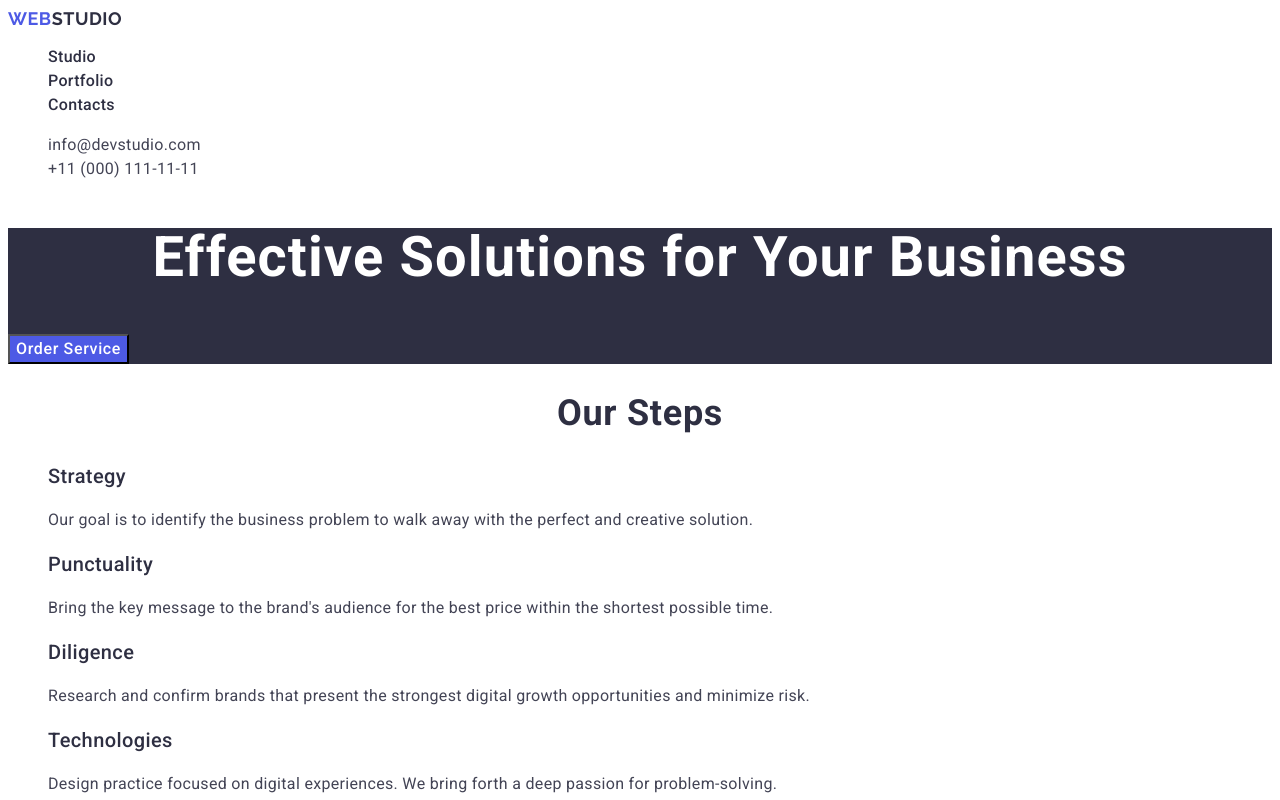
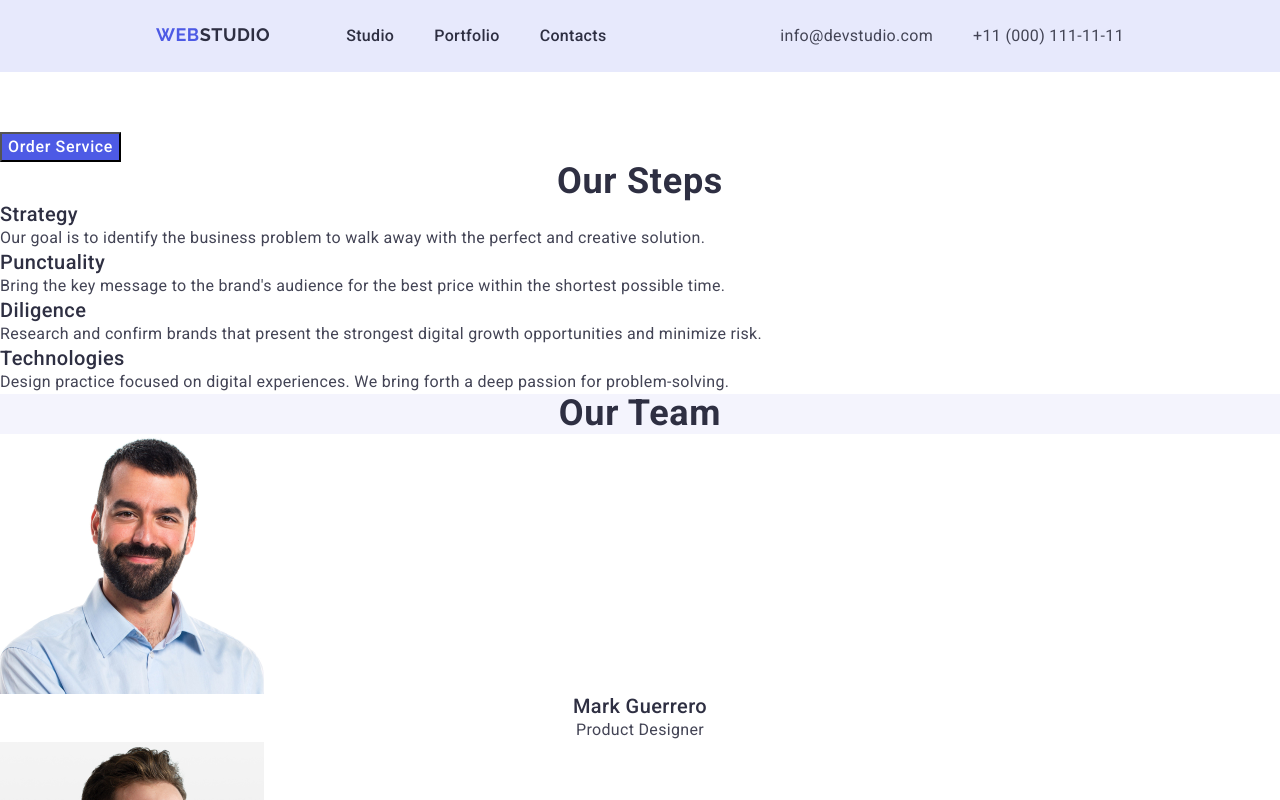
Before and after one commit to Westflag/goit-markup-hw-03, a plain HTML site: page index.html in a window 1280 px wide. Shown: the top 800 px of the page. Drawn offline with nearby package versions, Linux system fonts and the light colour scheme.

Commit message:
Implement header style and update styles for text

```diff
--- a/css/styles.css
+++ b/css/styles.css
@@ -13,15 +13,47 @@
     --color-modal-background: #fcfcfc; /* DAIRY */
 }
 
+.container {
+    max-width: 100%;
+    padding-left: 0;
+    padding-right: 0;
+    margin-left: 0;
+    margin-right: 0;
+}
+
 body {
     font-family: 'Roboto', sans-serif;
     color: var(--color-text);
     background-color: var(--color-white-background);
 }
 
+h1, h2, h3, h4, h5, h6 {
+    margin: 0;
+    padding: 0;
+    font-weight: normal;
+}
+
+p {
+    margin: 0;
+    padding: 0;
+    font-weight: normal;
+}
+
 ul {
+    margin: 0;
+    padding: 0;
     list-style: none;
 }
+
+nav, li {
+    margin: 0;
+    padding: 0;
+}
+
+img {
+    display: block;
+}
+
 
 .footer {
     background-color: var(--color-dark);
@@ -47,40 +79,73 @@ ul {
     color: var(--color-light);
 }
 
-.nav-link a {
+/* Header region */
+.header {
+    display: flex;
+    justify-content: space-between;
+    align-items: center;
+    padding: 24px 156px;
+    background-color: var(--color-accent);
+}
+
+.nav-menu {
+    display: flex;
+    justify-content: space-between;
+    gap: 76px;
+    margin: 0; /* Remove any default margin */
+    padding: 0; /* Remove any default padding */
+}
+
+.nav-list {
+    display: flex;
+    gap: 40px;
+    margin: 0;
+    padding: 0;
+}
+
+.nav-list a {
     color: var(--color-dark);
     text-decoration: none;
 }
 
-.nav-link a:hover {
+.nav-list a:hover {
     color: var(--color-pressed-state);
 }
 
-.nav-link a:active {
+.nav-list a:active {
     color: var(--color-pressed-state);
     text-decoration: underline;
 }
 
-.nav-link a:focus {
+.nav-list a:focus {
     color: var(--color-pressed-state);
 }
 
-.contact-link a {
+.contact-info {
+    display: flex;
+    gap: 40px;
+}
+
+.contact-info a {
     color: var(--color-text);
     text-decoration: none;
 }
 
-.contact-link a:hover {
+.contact-info a:hover {
     color: var(--color-pressed-state);
 }
 
-.contact-link a:focus {
+.contact-info a:focus {
     color: var(--color-pressed-state);
 }
 
-.section-title {
+/* end region */
+
+.section-order {
     background-color: var(--color-dark);
 }
+
+
 
 .section-team {
     background-color: var(--color-light);
@@ -112,6 +177,7 @@ ul {
 .button:focus {
     background-color: var(--color-pressed-state);
 }
+
 /* Title/Header 1 */
 .title {
     font-family: 'Roboto', sans-serif;
@@ -124,7 +190,7 @@ ul {
 }
 
 /* Header 2 */
-.section_title {
+.text-title {
     font-family: 'Roboto', sans-serif;
     font-weight: bold;
     font-size: 36px;
@@ -136,7 +202,7 @@ ul {
 }
 
 /* Header 3 */
-.section_subtitle {
+.text-subtitle {
     font-family: 'Roboto', sans-serif;
     font-weight: 500;
     font-size: 20px;
@@ -147,7 +213,7 @@ ul {
 }
 
 /* Body */
-.body {
+.text-body {
     font-family: 'Roboto', sans-serif;
     font-weight: normal;
     font-style: normal;
@@ -157,7 +223,7 @@ ul {
 }
 
 /* small */
-.small {
+.text-small {
     font-family: 'Roboto', sans-serif;
     font-weight: normal;
     font-size: 12px;
@@ -166,7 +232,7 @@ ul {
 }
 
 /* Body Medium */
-.body-medium {
+.text-body-medium {
     font-family: 'Roboto', sans-serif;
     font-weight: 500;
     font-size: 16px;
@@ -184,7 +250,7 @@ ul {
 }
 
 /* Link */
-.link {
+.text-link {
     font-family: 'Roboto', sans-serif;
     font-weight: normal;
     font-size: 12px;
--- a/index.html
+++ b/index.html
@@ -3,6 +3,9 @@
 <head>
   <meta charset="UTF-8" />
   <meta name="viewport" content="width=device-width, initial-scale=1.0" />
+  <link rel="stylesheet" href="https://cdnjs.cloudflare.com/ajax/libs/modern-normalize/3.0.1/modern-normalize.min.css"
+        integrity="sha512-q6WgHqiHlKyOqslT/lgBgodhd03Wp4BEqKeW6nNtlOY4quzyG3VoQKFrieaCeSnuVseNKRGpGeDU3qPmabCANg=="
+        crossorigin="anonymous" referrerpolicy="no-referrer" />
   <link rel="preconnect" href="https://fonts.googleapis.com" />
   <link rel="preconnect" href="https://fonts.gstatic.com" crossorigin />
   <link
@@ -21,77 +24,82 @@
 </head>
 <body>
 <header>
-      <nav>
+  <div class="container header">
+    <nav class="nav-menu">
       <a class="logo" href="./index.html">
         Web<span class="logo-dark">Studio</span>
       </a>
-        <ul>
-          <li class="nav-link body-medium">
-            <a class="body-medium" href="./index.html">Studio</a>
+      <ul class="nav-list">
+        <li>
+          <a class="text-body-medium" href="./index.html">Studio</a>
         </li>
-          <li class="nav-link body-medium">
-            <a class="body-medium" href="">Portfolio</a>
+        <li>
+          <a class="text-body-medium" href="">Portfolio</a>
         </li>
-          <li class="nav-link body-medium">
-            <a class="body-medium" href="">Contacts</a>
+        <li>
+          <a class="text-body-medium" href="">Contacts</a>
         </li>
       </ul>
     </nav>
-      <address class="body">
-        <ul>
-          <li class="contact-link">
-            <a class="body" href="mailto:info@devstudio.com"
-              >info@devstudio.com</a
-            >
+    <address>
+      <ul class="contact-info">
+        <li>
+          <a class="text-body" href="mailto:info@devstudio.com">info@devstudio.com</a>
         </li>
-          <li class="contact-link body">
-            <a class="body" href="tel:+110001111111">+11 (000) 111-11-11</a>
+        <li>
+          <a class="text-body" href="tel:+110001111111">+11 (000) 111-11-11</a>
         </li>
       </ul>
     </address>
+  </div>
 </header>
 <main>
-      <section class="section-title">
+  <section>
+    <div class="container">
     <h1 class="title">Effective Solutions for Your Business</h1>
     <button class="button button-text" type="button">Order Service</button>
+    </div>
   </section>
 
   <section>
-        <h2 class="section_title">Our steps</h2>
+    <div class="container">
+    <h2 class="text-title">Our steps</h2>
     <ul>
       <li>
-            <h3 class="section_subtitle">Strategy</h3>
-            <p class="body">
+        <h3 class="text-subtitle">Strategy</h3>
+        <p class="text-body">
           Our goal is to identify the business problem to walk away with the
           perfect and creative solution.
         </p>
       </li>
       <li>
-            <h3 class="section_subtitle">Punctuality</h3>
-            <p class="body">
+        <h3 class="text-subtitle">Punctuality</h3>
+        <p class="text-body">
           Bring the key message to the brand's audience for the best price
           within the shortest possible time.
         </p>
       </li>
       <li>
-            <h3 class="section_subtitle">Diligence</h3>
-            <p class="body">
+        <h3 class="text-subtitle">Diligence</h3>
+        <p class="text-body">
           Research and confirm brands that present the strongest digital
           growth opportunities and minimize risk.
         </p>
       </li>
       <li>
-            <h3 class="section_subtitle">Technologies</h3>
-            <p class="body">
+        <h3 class="text-subtitle">Technologies</h3>
+        <p class="text-body">
           Design practice focused on digital experiences. We bring forth a
           deep passion for problem-solving.
         </p>
       </li>
     </ul>
+    </div>
   </section>
 
   <section class="section-team">
-        <h2 class="section_title">Our Team</h2>
+    <div class="container">
+    <h2 class="text-title">Our Team</h2>
     <ul>
       <li class="team-item">
         <img
@@ -100,8 +108,8 @@
           width="264"
           height="260"
         />
-            <h3 class="section_subtitle">Mark Guerrero</h3>
-            <p class="body">Product Designer</p>
+        <h3 class="text-subtitle">Mark Guerrero</h3>
+        <p class="text-body">Product Designer</p>
       </li>
       <li class="team-item">
         <img
@@ -110,8 +118,8 @@
           width="264"
           height="260"
         />
-            <h3 class="section_subtitle">Tom Ford</h3>
-            <p class="body">Frontend Developer</p>
+        <h3 class="text-subtitle">Tom Ford</h3>
+        <p class="text-body">Frontend Developer</p>
       </li>
       <li class="team-item">
         <img
@@ -120,8 +128,8 @@
           width="264"
           height="260"
         />
-            <h3 class="section_subtitle">Camila Garcia</h3>
-            <p class="body">Marketing</p>
+        <h3 class="text-subtitle">Camila Garcia</h3>
+        <p class="text-body">Marketing</p>
       </li>
       <li class="team-item">
         <img
@@ -130,13 +138,15 @@
           width="264"
           height="260"
         />
-            <h3 class="section_subtitle">Daniel Wilson</h3>
-            <p class="body">UI Designer</p>
+        <h3 class="text-subtitle">Daniel Wilson</h3>
+        <p class="text-body">UI Designer</p>
       </li>
     </ul>
+    </div>
   </section>
   <section class="portfolio-section">
-        <h2 class="section_title">Our Portfolio</h2>
+    <div class="container">
+    <h2 class="text-title">Our Portfolio</h2>
     <ul>
       <li class="project-item">
         <img
@@ -145,8 +155,8 @@
           width="360"
           height="300"
         />
-            <h3 class="section_subtitle">Banking App</h3>
-            <p class="body">App</p>
+        <h3 class="text-subtitle">Banking App</h3>
+        <p class="text-body">App</p>
       </li>
       <li class="project-item">
         <img
@@ -155,8 +165,8 @@
           width="360"
           height="300"
         />
-            <h3 class="section_subtitle">Cashless Payment</h3>
-            <p class="body">Marketing</p>
+        <h3 class="text-subtitle">Cashless Payment</h3>
+        <p class="text-body">Marketing</p>
       </li>
       <li class="project-item">
         <img
@@ -165,8 +175,8 @@
           width="360"
           height="300"
         />
-            <h3 class="section_subtitle">Meditation App</h3>
-            <p class="body">App</p>
+        <h3 class="text-subtitle">Meditation App</h3>
+        <p class="text-body">App</p>
       </li>
       <li class="project-item">
         <img
@@ -175,8 +185,8 @@
           width="360"
           height="300"
         />
-            <h3 class="section_subtitle">Taxi Service</h3>
-            <p class="body">Marketing</p>
+        <h3 class="text-subtitle">Taxi Service</h3>
+        <p class="text-body">Marketing</p>
       </li>
       <li class="project-item">
         <img
@@ -185,8 +195,8 @@
           width="360"
           height="300"
         />
-            <h3 class="section_subtitle">Screen Illustrations</h3>
-            <p class="body">Design</p>
+        <h3 class="text-subtitle">Screen Illustrations</h3>
+        <p class="text-body">Design</p>
       </li>
       <li class="project-item">
         <img
@@ -195,20 +205,23 @@
           width="360"
           height="300"
         />
-            <h3 class="section_subtitle">Online Courses</h3>
-            <p class="body">Marketing</p>
+        <h3 class="text-subtitle">Online Courses</h3>
+        <p class="text-body">Marketing</p>
       </li>
     </ul>
+    </div>
   </section>
 </main>
 <footer class="footer">
+  <div class="container">
   <a class="logo" href="./index.html">
     Web<span class="logo-light">Studio</span>
   </a>
-      <p class="body">
+  <p class="text-body">
     Increase the flow of customers and sales for your business with digital
     marketing & growth solutions.
   </p>
+  </div>
 </footer>
 </body>
 </html>
```
Lines whose indentation alone changed are shown as unchanged.
